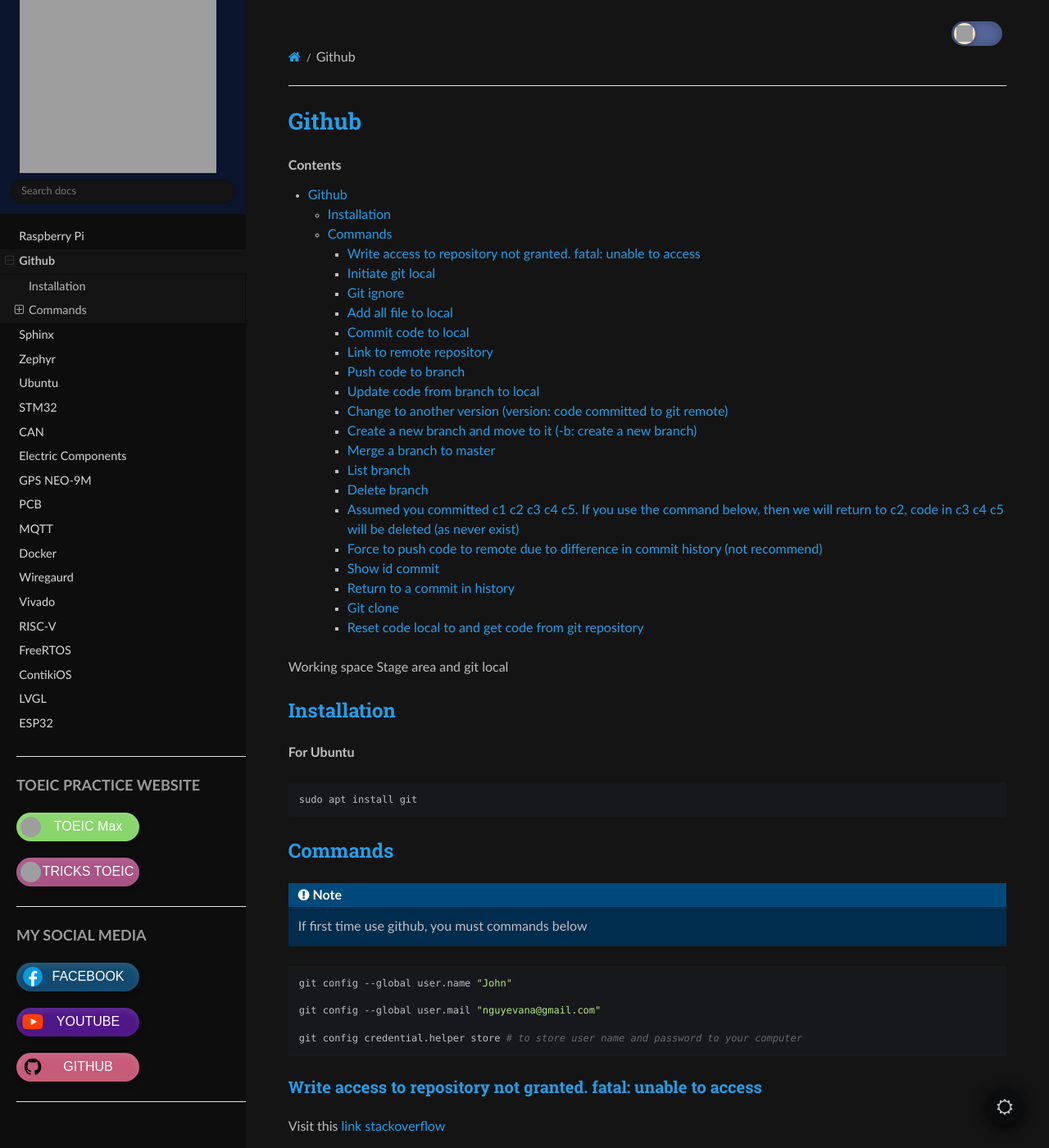
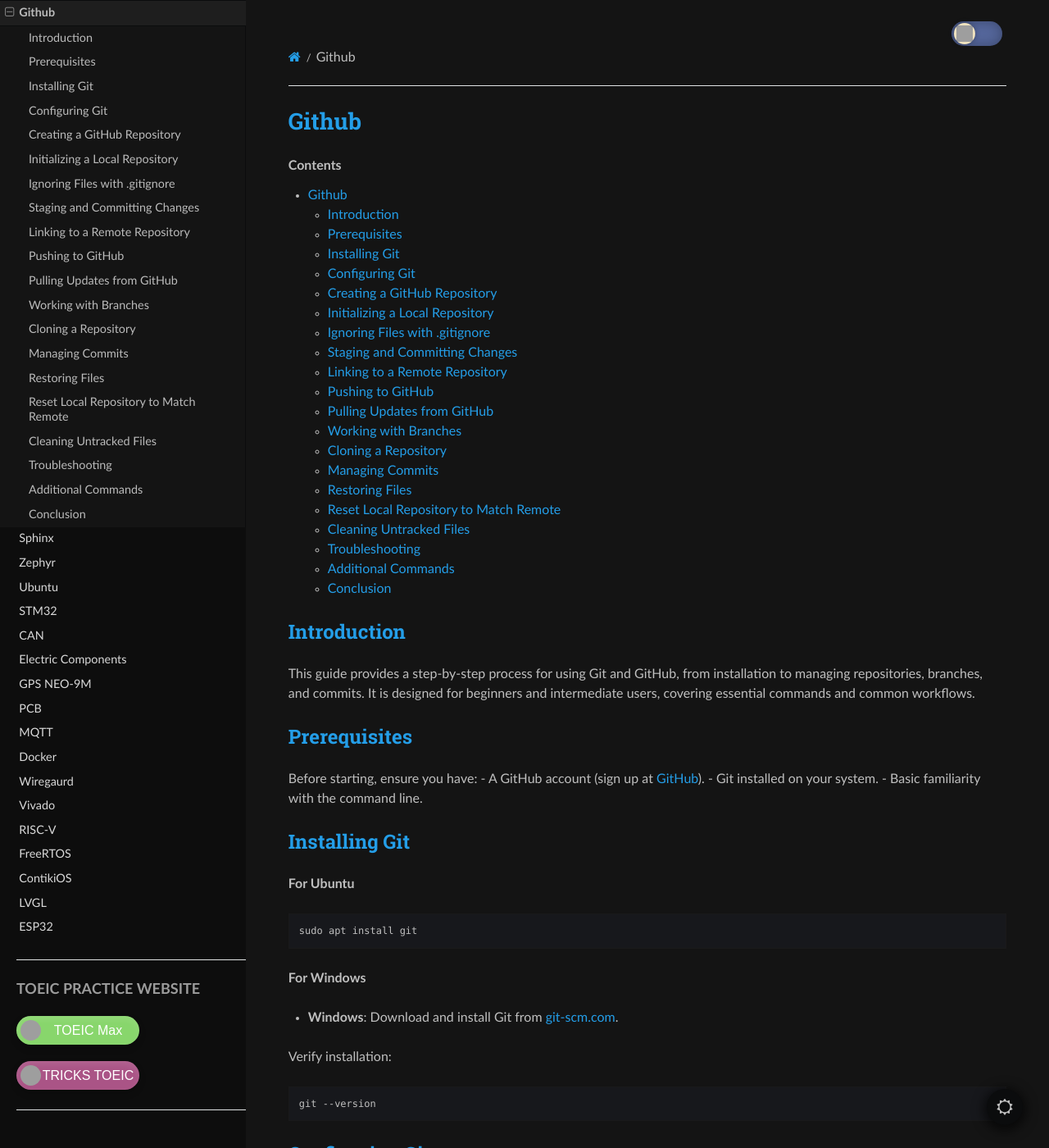
Before and after one commit to ryanjtr/MyDocs, a Sphinx documentation site: the page built from docs/source/Contents/github.rst, in a window 1280 px wide and 1400 px high. Shown: the whole window at 82% size. Built offline with Sphinx 7.4.7 and the Read the Docs theme 3.1.0, drawn with Linux system fonts in a browser that asks for light colours; some of the changed text lies outside the part shown; grey boxes are pictures that could not be loaded.

Commit message:
update github instruction

```diff
--- a/docs/source/Contents/github.rst
+++ b/docs/source/Contents/github.rst
@@ -1,14 +1,24 @@
 Github
-======
+=======
 
 .. contents::
     :depth: 3
 
-Working space
-Stage area and git local
+Introduction
+------------
 
-Installation
--------------------
+This guide provides a step-by-step process for using Git and GitHub, from installation to managing repositories, branches, and commits. It is designed for beginners and intermediate users, covering essential commands and common workflows.
+
+Prerequisites
+-------------
+
+Before starting, ensure you have:
+- A GitHub account (sign up at `GitHub <https://github.com>`_).
+- Git installed on your system.
+- Basic familiarity with the command line.
+
+Installing Git
+--------------
 
 **For Ubuntu**
 
@@ -16,29 +26,56 @@
 
     sudo apt install git
 
-Commands
---------------
+**For Windows**
+
+- **Windows**: Download and install Git from `git-scm.com <https://git-scm.com>`_.
+
+
+Verify installation:
+
+.. code-block:: bash
+
+    git --version
+
+Configuring Git
+----------------
+
+Set up your Git identity (run these commands once):
+
+.. code-block:: bash
+
+    git config --global user.name "Your Name"
+    git config --global user.email "your.email@example.com"
+
+To store credentials for convenience:
+
+.. code-block:: bash
+
+    git config --global credential.helper store
 
 .. note::
 
-    If first time use github, you must commands below
+    The ``credential.helper store`` command saves your GitHub credentials locally, so you don't need to re-enter them for each push. Use with caution on shared computers.
+
+Creating a GitHub Repository
+----------------------------
+
+1. Log in to your GitHub account.
+2. Click the **+** icon in the top-right corner and select **New repository**.
+3. Provide a repository name, description (optional), and choose visibility (public/private).
+4. Optionally, initialize with a README, .gitignore, or license.
+5. Click **Create repository** to generate the repository URL (e.g., ``https://github.com/username/repo.git``).
+
+Initializing a Local Repository
+---------------------------------
+
+Navigate to your project directory:
 
 .. code-block:: bash
 
-    git config --global user.name "John"
+    cd /path/to/your/project
 
-    git config --global user.mail "nguyevana@gmail.com"
-
-    git config credential.helper store # to store user name and password to your computer
-
-
-Write access to repository not granted. fatal: unable to access
-~~~~~~~~~~~~~~~~~~~~~~~~~~~~~~~~~~~~~~~~~~~~~~~~~~~~~~~~~~~~~~~~~~~~
-
-Visit this `link stackoverflow <https://stackoverflow.com/questions/70538793/remote-write-access-to-repository-not-granted-fatal-unable-to-access>`_
-
-Initiate git local
-~~~~~~~~~~~~~~~~~~~
+Initialize a local Git repository:
 
 .. code-block:: bash
 
@@ -46,161 +83,292 @@
 
 .. note::
 
-    If you mistakenly use ``git init`` in wrong the folder, then on Windows, you can invoke
+    If you accidentally initialize a repository in the wrong folder:
+    - On Windows, list hidden files with ``dir /a`` to find the ``.git`` folder, then delete it with ``rmdir /s /q .git``.
+    - On Linux/Mac, use ``ls -a`` to find ``.git``, then delete with ``rm -rf .git``.
 
-    .. code-block:: bash
+Ignoring Files with .gitignore
+--------------------------------
 
-        dir /a
-
-    to find ``.git`` file. Then delete it with
-
-    .. code-block:: bash
-
-        rmdir /s /q .git
-
-Git ignore
-~~~~~~~~~~~~~~~~~~~~~~
-
-Git will not ignore files/folders that have already been tracked, even if they have been added to ``.gitignore``
-
-You have to remove files/folders from Git's tracking status, here i will remove folder ``Debug``:
+Create a ``.gitignore`` file to exclude files/folders from being tracked (e.g., logs, temporary files):
 
 .. code-block:: bash
 
-    git rm -r --cached Debug
+    touch .gitignore
 
-Then, commit the changes, and Git will ignore the Debug folder according to the ``.gitignore``.
+Example ``.gitignore`` content:
 
-Add all file to local
-~~~~~~~~~~~~~~~~~~~~~~
+.. code-block:: text
+
+    # Ignore all .log files
+    *.log
+    # Except specific log file
+    !important.log
+    # Ignore entire folder
+    web-app/*
+
+If a file/folder is already tracked, remove it from Git's index:
+
+.. code-block:: bash
+
+    git rm -r --cached <folder_or_file>
+    git commit -m "Update .gitignore to ignore <folder_or_file>"
+
+Staging and Committing Changes
+-------------------------------
+
+Stage all changes:
 
 .. code-block:: bash
 
     git add .
 
-Commit code to local
-~~~~~~~~~~~~~~~~~~~~~
+Commit changes with a message:
 
 .. code-block:: bash
 
-    git commit -m "message"
+    git commit -m "Descriptive commit message"
 
-
-Link to remote repository
-~~~~~~~~~~~~~~~~~~~~~~~~~~~
+View commit history:
 
 .. code-block:: bash
 
-    git remote add origin <Url_repo>
+    git log
 
-Push code to branch
-~~~~~~~~~~~~~~~~~~~~~~~~~~~~~~~~~~~~~~~~~~~~~~~~~~~~~~~~~~~~~~~~~~~~~~~~~~~~~~~~~~~~~~~
+Linking to a Remote Repository
+--------------------------------
 
-Push code to branch ``master`` of remote repository, later then just use ``git push``
+Connect your local repository to the GitHub repository:
 
 .. code-block:: bash
 
-    git push -u origin master
+    git remote add origin <repository_url>
 
-
-Update code from branch to local
-~~~~~~~~~~~~~~~~~~~~~~~~~~~~~~~~~~~~~~~~~~~~~~
-
-Update code from branch ``master`` to local
+Verify the remote:
 
 .. code-block:: bash
 
-    git pull origin master
+    git remote -v
 
-Change to another version (version: code committed to git remote)
-~~~~~~~~~~~~~~~~~~~~~~~~~~~~~~~~~~~~~~~~~~~~~~~~~~~~~~~~~~~~~~~~~~~~
+Pushing to GitHub
+-----------------
+
+Push changes to the ``main`` branch (or ``master`` in older repositories):
 
 .. code-block:: bash
 
-    git checkout <commit_id>
+    git push -u origin main
 
-Create a new branch and move to it (-b: create a new branch)
-~~~~~~~~~~~~~~~~~~~~~~~~~~~~~~~~~~~~~~~~~~~~~~~~~~~~~~~~~~~~~
+.. note::
+
+    The ``-u`` flag sets the upstream branch, so subsequent pushes can use simply ``git push``.
+
+Pulling Updates from GitHub
+----------------------------
+
+Update your local repository with changes from the remote branch:
+
+.. code-block:: bash
+
+    git pull origin main
+
+Working with Branches
+---------------------
+
+**List Branches**
+
+View all local and remote branches:
+
+.. code-block:: bash
+
+    git branch -a
+
+**Create and Switch to a New Branch**
 
 .. code-block:: bash
 
     git checkout -b <branch_name>
 
-Merge a branch to master
-~~~~~~~~~~~~~~~~~~~~~~~~~~~
+.. note::
+
+    For Git 2.23+, you can use ``git switch -c <branch_name>`` to create and switch to a branch.
+
+**Switch to an Existing Branch**
 
 .. code-block:: bash
 
-    git merge <branch_name>
+    git checkout <branch_name>
 
-List branch
-~~~~~~~~~~~~~~~~
+Or with Git 2.23+:
 
 .. code-block:: bash
 
-    git branch -a
+    git switch <branch_name>
 
-Delete branch
-~~~~~~~~~~~~~~~~~
+**Merge a Branch**
 
-#. Delete local branch
-
-    .. code-block:: bash
-
-        git branch -d <nbranch_name>
-
-#. Delete remote branch
-
-    .. code-block:: bash
-
-        git push origin --delete <nbranch_name>
-
-Assumed you committed c1 c2 c3 c4 c5. If you use the command below, then we will return to c2, code in c3 c4 c5 will be deleted (as never exist)
-~~~~~~~~~~~~~~~~~~~~~~~~~~~~~~~~~~~~~~~~~~~~~~~~~~~~~~~~~~~~~~~~~~~~~~~~~~~~~~~~~~~~~~~~~~~~~~~~~~~~~~~~~~~~~~~~~~~~~~~~~~~~~~~~~~~~~~~~~~~~~~~~~~~~~~~~~~~
+Switch to the target branch (e.g., ``main``) and merge another branch:
 
 .. code-block:: bash
 
-    git reset --hard <id_c2>
+    git checkout main
+    git merge <branch_name>
 
-Force to push code to remote due to difference in commit history (not recommend)
-~~~~~~~~~~~~~~~~~~~~~~~~~~~~~~~~~~~~~~~~~~~~~~~~~~~~~~~~~~~~~~~~~~~~~~~~~~~~~~~~~
+**Delete a Branch**
+
+Delete a local branch:
+
+.. code-block:: bash
+
+    git branch -d <branch_name>
+
+Delete a remote branch:
+
+.. code-block:: bash
+
+    git push origin --delete <branch_name>
+
+.. note::
+
+    Use ``-D`` instead of ``-d`` to force-delete a local branch with unmerged changes.
+
+Cloning a Repository
+--------------------
+
+Clone a repository to your local machine:
+
+.. code-block:: bash
+
+    git clone <repository_url>
+
+For a shallow clone (only the latest state):
+
+.. code-block:: bash
+
+    git clone --recurse-submodules --depth 1 <repository_url>
+
+Managing Commits
+----------------
+
+**Revert to a Previous Commit**
+
+Undo changes by reverting to a specific commit:
+
+.. code-block:: bash
+
+    git revert <commit_id>
+
+**Reset to a Previous Commit**
+
+Reset to a previous commit, discarding later commits:
+
+.. code-block:: bash
+
+    git reset --hard <commit_id>
+
+.. warning::
+
+    Use ``git reset --hard`` cautiously, as it permanently deletes commits after the specified ID.
+
+Soft reset (keeps changes in working directory):
+
+.. code-block:: bash
+
+    git reset --soft <commit_id>
+
+**Force Push**
+
+Force push to overwrite remote commit history (use with caution):
 
 .. code-block:: bash
 
     git push -f
 
-Show id commit
-~~~~~~~~~~~~~~~~~
+Restoring Files
+---------------
+
+**Restore a Specific File**
+
+Revert a modified but uncommitted file to its last committed state:
 
 .. code-block:: bash
 
-    git log
+    git checkout -- <file_name>
 
-Return to a commit in history
-~~~~~~~~~~~~~~~~~~~~~~~~~~~~~~
+Or with Git 2.23+:
 
 .. code-block:: bash
 
-    git revert <id_commit>
+    git restore <file_name>
 
-Git clone
-~~~~~~~~~~~~~~
+**Restore All Files**
 
-If you don't need the entire commit history, you can perform a shallow clone, which only fetches the latest state of the repository. Use the --depth option:
+Revert all uncommitted changes:
 
 .. code-block:: bash
 
-    git clone --recurse-submodules --depth 1 https://github.com/cetic/6lbr.git
+    git checkout .
+    # Or
+    git restore .
 
-Reset code local to and get code from git repository
-~~~~~~~~~~~~~~~~~~~~~~~~~~~~~~~~~~~~~~~~~~~~~~~~~~~~~~
+Reset Local Repository to Match Remote
+----------------------------------------
 
-If you want to change current code and recover it from git repository
+Fetch the latest remote state and reset local repository:
 
 .. code-block:: bash
 
     git fetch origin
+    git reset --hard origin/<branch_name>
+
+Cleaning Untracked Files
+--------------------------
+
+Remove untracked files and directories:
 
 .. code-block:: bash
 
-    git reset --hard origin/<branch-name>
+    git clean -df
+
+Troubleshooting
+---------------
+
+**Write Access Denied**
+
+If you encounter: *Write access to repository not granted. fatal: unable to access*
+
+- Ensure you have write permissions for the repository.
+- Check your credentials or SSH key configuration.
+- Refer to this `StackOverflow thread <https://stackoverflow.com/questions/70538793/remote-write-access-to-repository-not-granted-fatal-unable-to-access>`_ for detailed solutions.
+
+**Detached HEAD State**
+
+If you checkout a specific commit (e.g., ``git checkout <commit_id>``), you enter a detached HEAD state. To save changes:
+
+1. Create a new branch:
+
+.. code-block:: bash
+
+    git checkout -b new-branch-name
+
+2. Commit changes and push as usual.
+
+Additional Commands
+-------------------
+
+**List Files in Current Branch**
+
+.. code-block:: bash
+
+    git ls-files
+
+**Check Current Branch**
+
+.. code-block:: bash
+
+    git branch
+
+Conclusion
+----------
+
+This guide covers the essential Git and GitHub workflows for managing repositories, branches, and commits. Practice these commands in a test repository to build confidence before applying them to critical projects. For further details, refer to the `Git documentation <https://git-scm.com/doc>`_ or `GitHub Docs <https://docs.github.com>`_.
```
Also changed, not shown: docs/source/Contents/raspberryPi.rst (+14 -0 lines).
